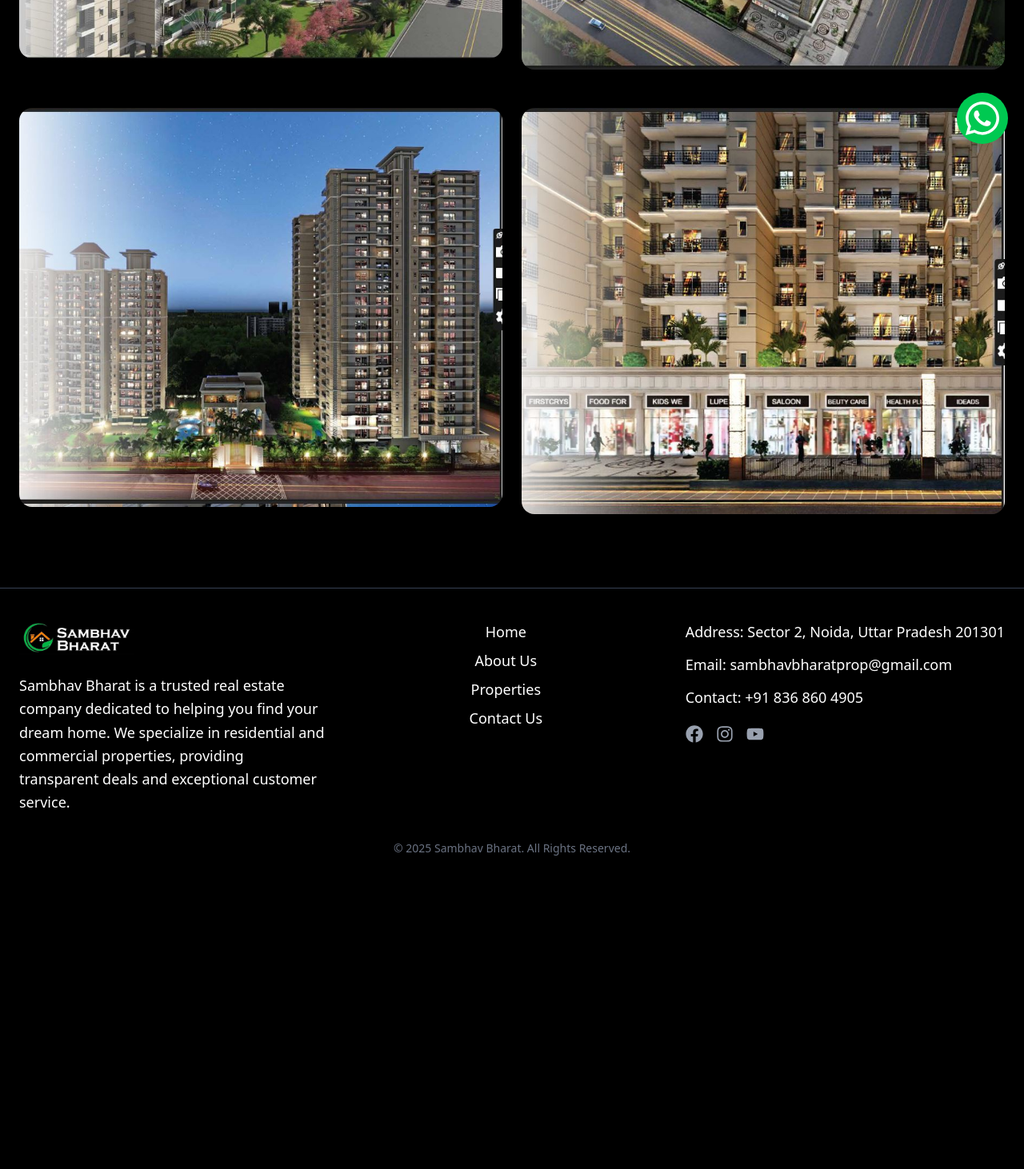
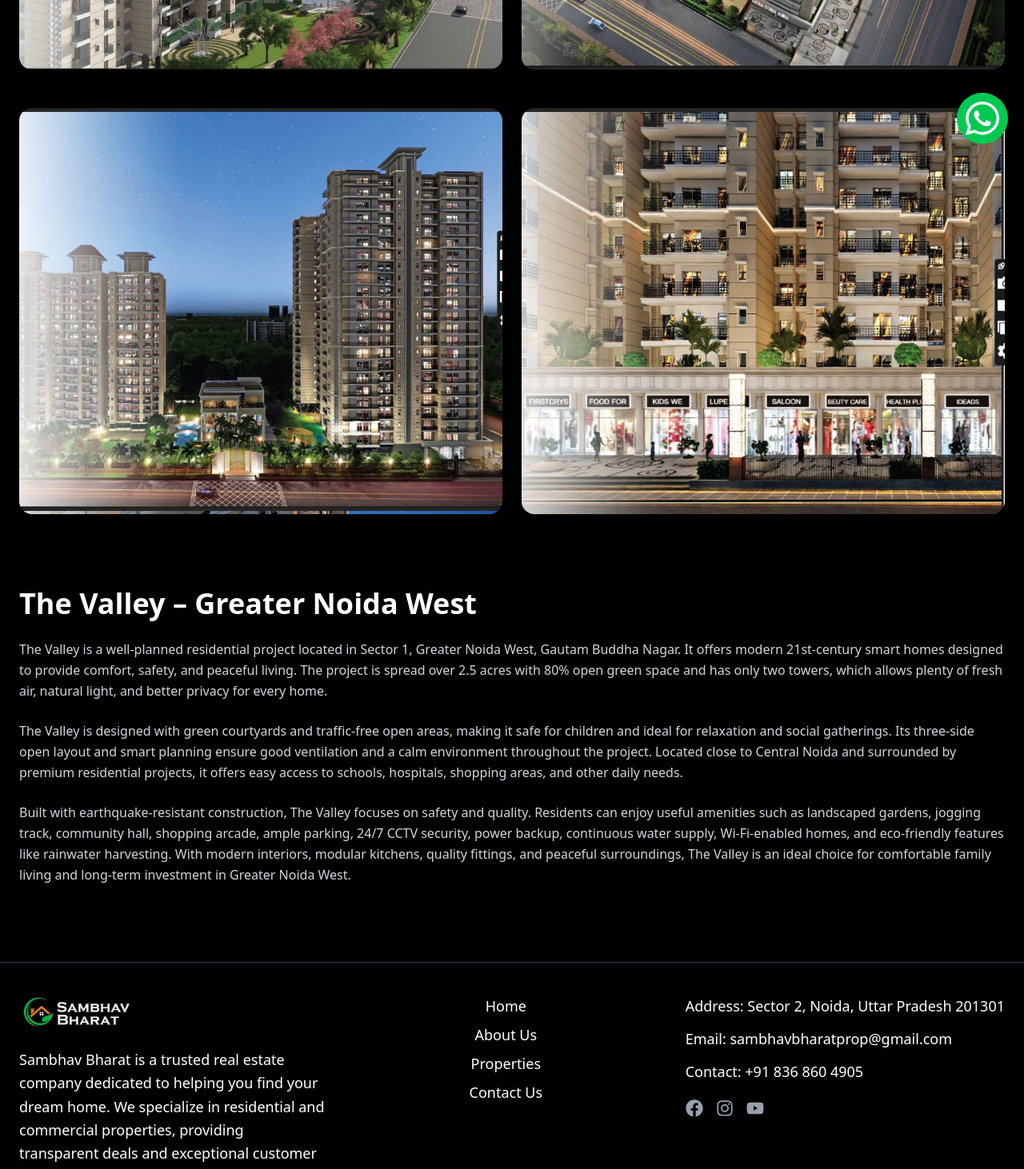
Before and after one commit to vkprajapati96/Sambhav-Bharat, a React (Vite) app: page /the-velley in a window 1280 px wide. Shown: the part 600-2062 px from the top of the page at 80% size. Before the commit the page ends 1711 px from the top, so only its background shows below. Built offline with nearby package versions, Linux system fonts and the light colour scheme.

Commit message:
valley changes

```diff
--- a/src/pages/NewLaunchSection.jsx
+++ b/src/pages/NewLaunchSection.jsx
@@ -286,6 +286,10 @@ function NewLaunchSection() {
                   <AiOutlineEye className="font-bold" size={18} /> View
                 </Link>
 
+                <span className="absolute top-2 left-2 text-white text-sm font-semibold flex items-center gap-1 bg-red-600 px-3 py-1 rounded-full shadow-md hover:bg-blue-700 transition">
+                  Funded by Swami
+                </span>
+
                 <Link to="/the-velley">
                   <img
                     className="rounded-t-3xl w-full h-60 object-cover"
@@ -447,7 +451,7 @@ function NewLaunchSection() {
                 </p>
 
                 <div className="flex items-center gap-3 px-2 pb-3">
-                       <button
+                  <button
                     onClick={handleDownloadCoreMall}
                     className="bg-blue-600 text-white px-4 py-2 rounded-lg hover:bg-blue-700 transition flex items-center gap-2 mt-2 cursor-pointer"
                   >
@@ -478,14 +482,15 @@ function NewLaunchSection() {
                   />
                 </Link>
                 <p className="text-white mt-2 px-2 mb-3">
-                  Location : Apex Park Square (Greater Noida West)                </p>
+                  Location : Apex Park Square (Greater Noida West){" "}
+                </p>
                 <p className="text-white mt-2 mx-2">
                   If you want to know more about this place, please connect with
                   us.
                 </p>
 
                 <div className="flex items-center gap-3 px-2 pb-3">
-                       <button
+                  <button
                     onClick={handleDownloadApexMall}
                     className="bg-blue-600 text-white px-4 py-2 rounded-lg hover:bg-blue-700 transition flex items-center gap-2 mt-2 cursor-pointer"
                   >
--- a/src/propertuespages/TheVelley.jsx
+++ b/src/propertuespages/TheVelley.jsx
@@ -7,28 +7,58 @@ import image4 from '../image/thevelly/image4.JPG'
 const TheVelley = () => {
   return (
     <>
-    <div className="flex items-center justify-center z-10 px-6 ">
+      {/* Images Section */}
+      <div className="flex items-center justify-center z-10 px-6">
         <div className="grid grid-cols-1 md:grid-cols-2 gap-6 w-full max-w-8xl mt-16">
 
-                        {/* Card 1 */}
           <div className="shadow-lg py-3">
-                            <img className='rounded-2xl' src={image1} alt="" />
+            <img className='rounded-2xl w-full h-full object-cover' src={image1} alt="" />
           </div>
 
-                        {/* Card 2 */}
-                        <div className=" shadow-lg py-3 text-white">
-                            <img className='rounded-2xl' src={image2} alt="" />
+          <div className="shadow-lg py-3">
+            <img className='rounded-2xl w-full h-full object-cover' src={image2} alt="" />
           </div>
-                        <div className=" shadow-lg py-3 text-white">
-                            <img className='rounded-2xl' src={image3} alt="" />
+
+          <div className="shadow-lg py-3">
+            <img className='rounded-2xl w-full h-full object-cover' src={image3} alt="" />
           </div>
-                        <div className=" shadow-lg py-3 text-white">
-                            <img className='rounded-2xl' src={image4} alt="" />
+
+          <div className="shadow-lg py-3">
+            <img className='rounded-2xl w-full h-full object-cover' src={image4} alt="" />
           </div>
+
         </div>
       </div>
 
 
+      {/* Content Section */}
+      <div className="max-w-7xl mx-auto px-6 mt-20 mb-24">
+        <h2 className="text-4xl font-bold text-white mb-6">
+          The Valley – Greater Noida West
+        </h2>
+
+        <p className="text-gray-300 leading-relaxed mb-6">
+          The Valley is a well-planned residential project located in Sector 1, Greater Noida West, Gautam Buddha Nagar.
+          It offers modern 21st-century smart homes designed to provide comfort, safety, and peaceful living.
+          The project is spread over 2.5 acres with 80% open green space and has only two towers, which allows plenty of fresh air,
+          natural light, and better privacy for every home.
+        </p>
+
+        <p className="text-gray-300 leading-relaxed mb-6">
+          The Valley is designed with green courtyards and traffic-free open areas, making it safe for children and ideal for
+          relaxation and social gatherings. Its three-side open layout and smart planning ensure good ventilation and a calm
+          environment throughout the project. Located close to Central Noida and surrounded by premium residential projects,
+          it offers easy access to schools, hospitals, shopping areas, and other daily needs.
+        </p>
+
+        <p className="text-gray-300 leading-relaxed">
+          Built with earthquake-resistant construction, The Valley focuses on safety and quality. Residents can enjoy useful
+          amenities such as landscaped gardens, jogging track, community hall, shopping arcade, ample parking, 24/7 CCTV security,
+          power backup, continuous water supply, Wi-Fi-enabled homes, and eco-friendly features like rainwater harvesting.
+          With modern interiors, modular kitchens, quality fittings, and peaceful surroundings, The Valley is an ideal choice for
+          comfortable family living and long-term investment in Greater Noida West.
+        </p>
+      </div>
     </>
   )
 }
```
Lines whose indentation alone changed are shown as unchanged.
